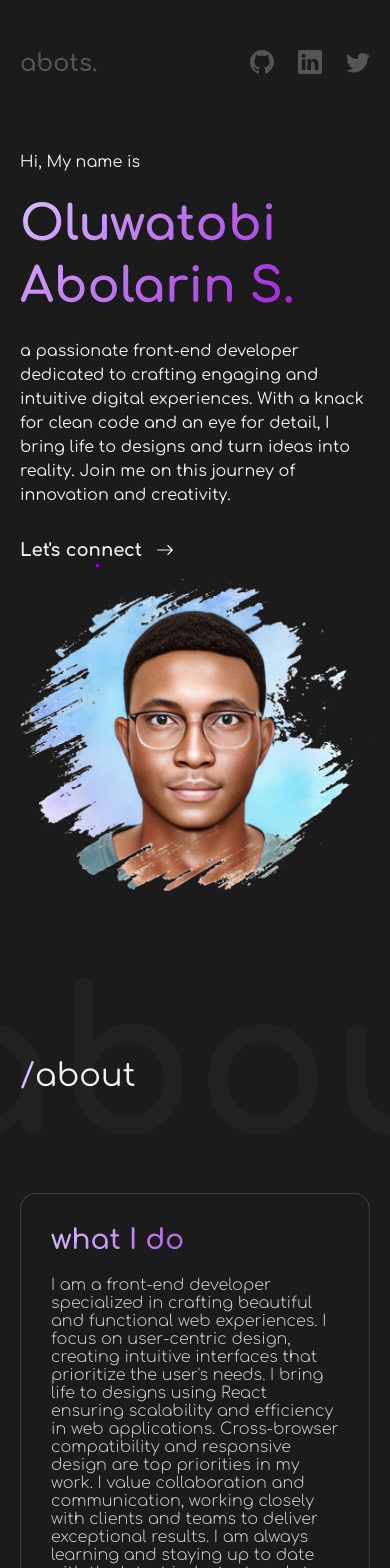
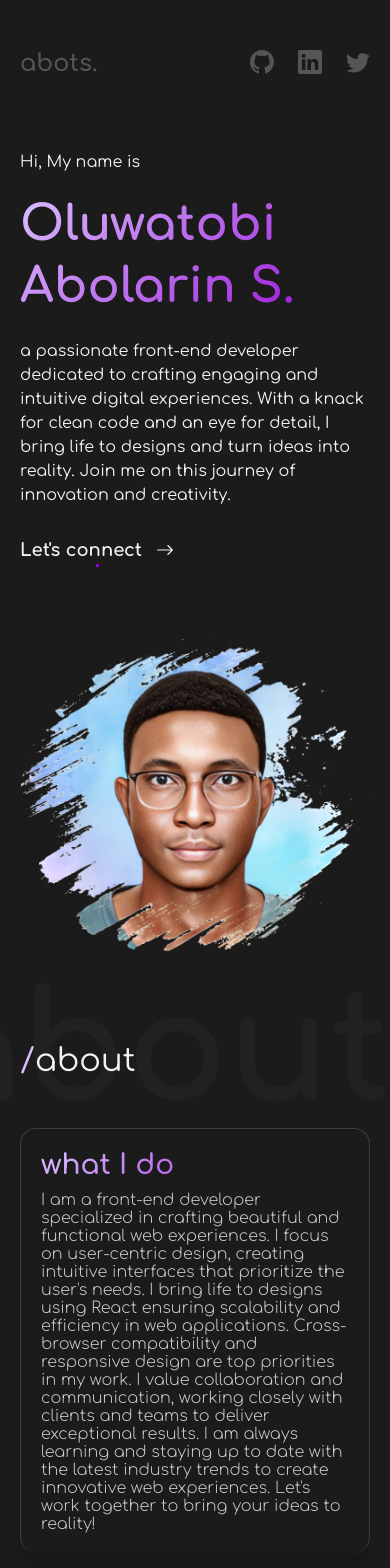
Before and after one commit to Abots-jzm/portfolio, a React (Vite) app: page / in a window 390 px wide. Shown: the top 1568 px of the page. Built offline with nearby package versions, Linux system fonts and the light colour scheme.

Commit message:
feat: general mobile fixes

```diff
--- a/src/components/home/BentoCard.tsx
+++ b/src/components/home/BentoCard.tsx
@@ -27,6 +27,10 @@ const Title = styled.div`
 	background-clip: text;
 	-webkit-background-clip: text;
 	-webkit-text-fill-color: transparent;
+
+	@media (max-width: 600px) {
+		margin-bottom: 1rem;
+	}
 `;
 
 type ContainerProps = {
@@ -37,7 +41,6 @@ type ContainerProps = {
 const Container = styled.div<ContainerProps>`
 	border-radius: 16px;
 	padding: 3rem;
-	/* background-color: #222; */
 	border: 1px solid #d9bfff33;
 	border-bottom: none;
 	box-shadow: rgba(0, 0, 0, 0.1) 0px 20px 25px -5px, rgba(0, 0, 0, 0.04) 0px 10px 10px -5px;
@@ -55,4 +58,8 @@ const Container = styled.div<ContainerProps>`
 					grid-row: span ${rowSpan};
 			  `
 			: ""}
+
+	@media (max-width: 600px) {
+		padding: 2rem;
+	}
 `;
--- a/src/components/home/Hero.tsx
+++ b/src/components/home/Hero.tsx
@@ -46,6 +46,7 @@ const Container = styled.div`
 
 	@media (max-width: 768px) {
 		flex-direction: column;
+		gap: 7rem;
 	}
 
 	& > div {
--- a/src/components/home/SectionTitle.tsx
+++ b/src/components/home/SectionTitle.tsx
@@ -29,6 +29,8 @@ const WaterMark = styled.div`
 
 	@media (max-width: 600px) {
 		left: -10rem;
+		font-size: 15rem;
+		top: -7.5rem;
 	}
 `;
 
@@ -40,4 +42,8 @@ const Container = styled.div`
 	.slash {
 		color: var(--color-purple-light);
 	}
+
+	@media (max-width: 600px) {
+		margin: 7.5rem 0 5rem;
+	}
 `;
```
